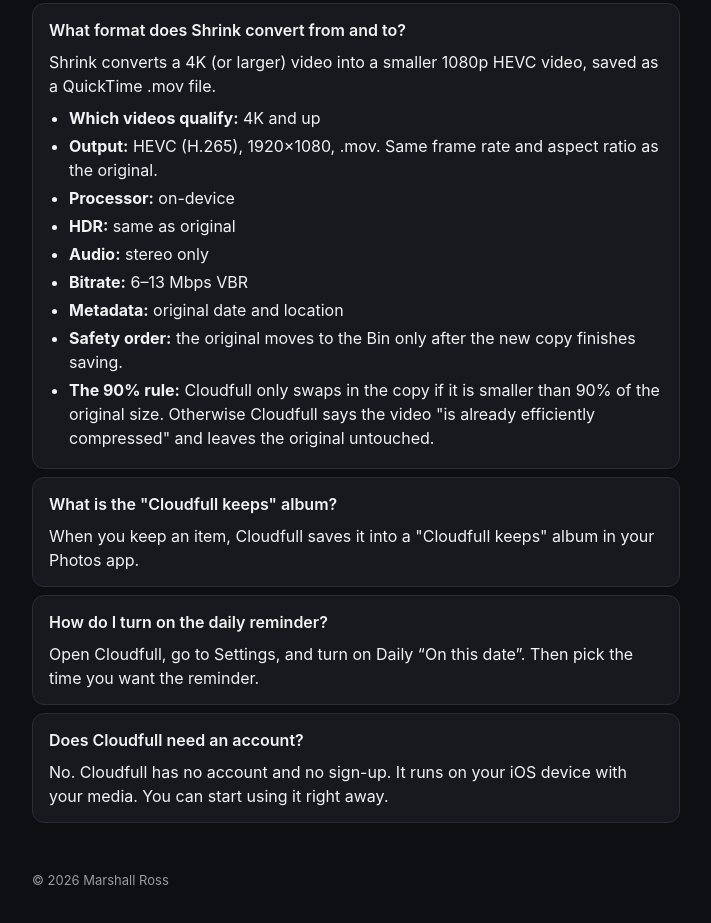
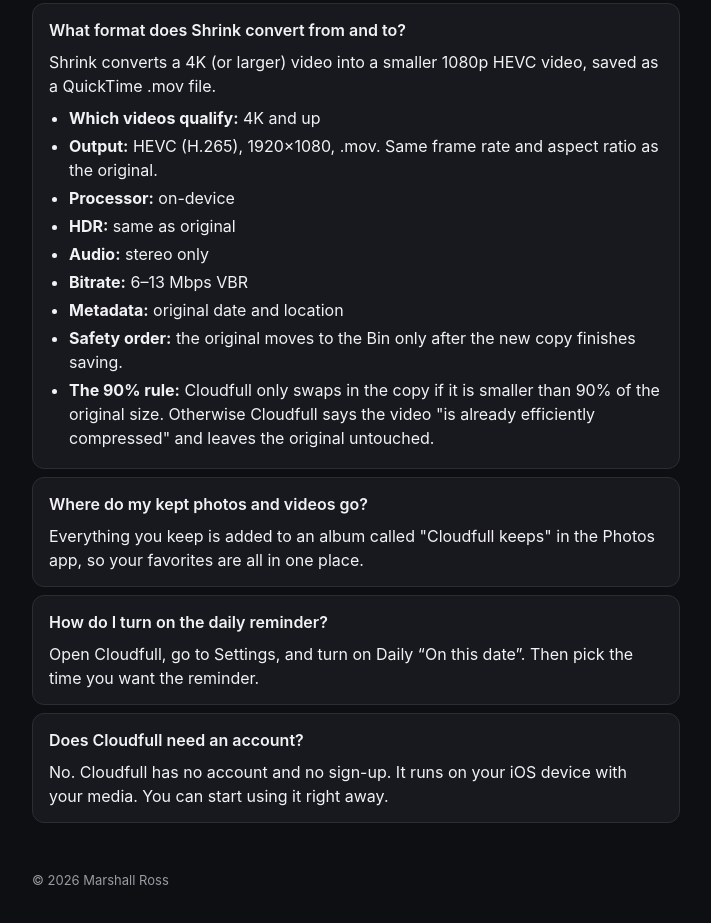
Before and after one commit to MarshallARoss/cloudfull, a plain HTML site: page docs/support/index.html in a window 1280 px wide. Shown: the part 910-1833 px from the top of the page, without its empty margins (284-995 px from the left). Drawn offline with Linux system fonts and the light colour scheme.

Commit message:
Support: rephrase the Cloudfull keeps album answer

```diff
--- a/docs/support/index.html
+++ b/docs/support/index.html
@@ -133,8 +133,8 @@
   </div>
 
   <div class="card">
-    <p class="q">What is the "Cloudfull keeps" album?</p>
-    <p>When you keep an item, Cloudfull saves it into a "Cloudfull keeps" album in your Photos app.</p>
+    <p class="q">Where do my kept photos and videos go?</p>
+    <p>Everything you keep is added to an album called "Cloudfull keeps" in the Photos app, so your favorites are all in one place.</p>
   </div>
 
   <div class="card">
```
